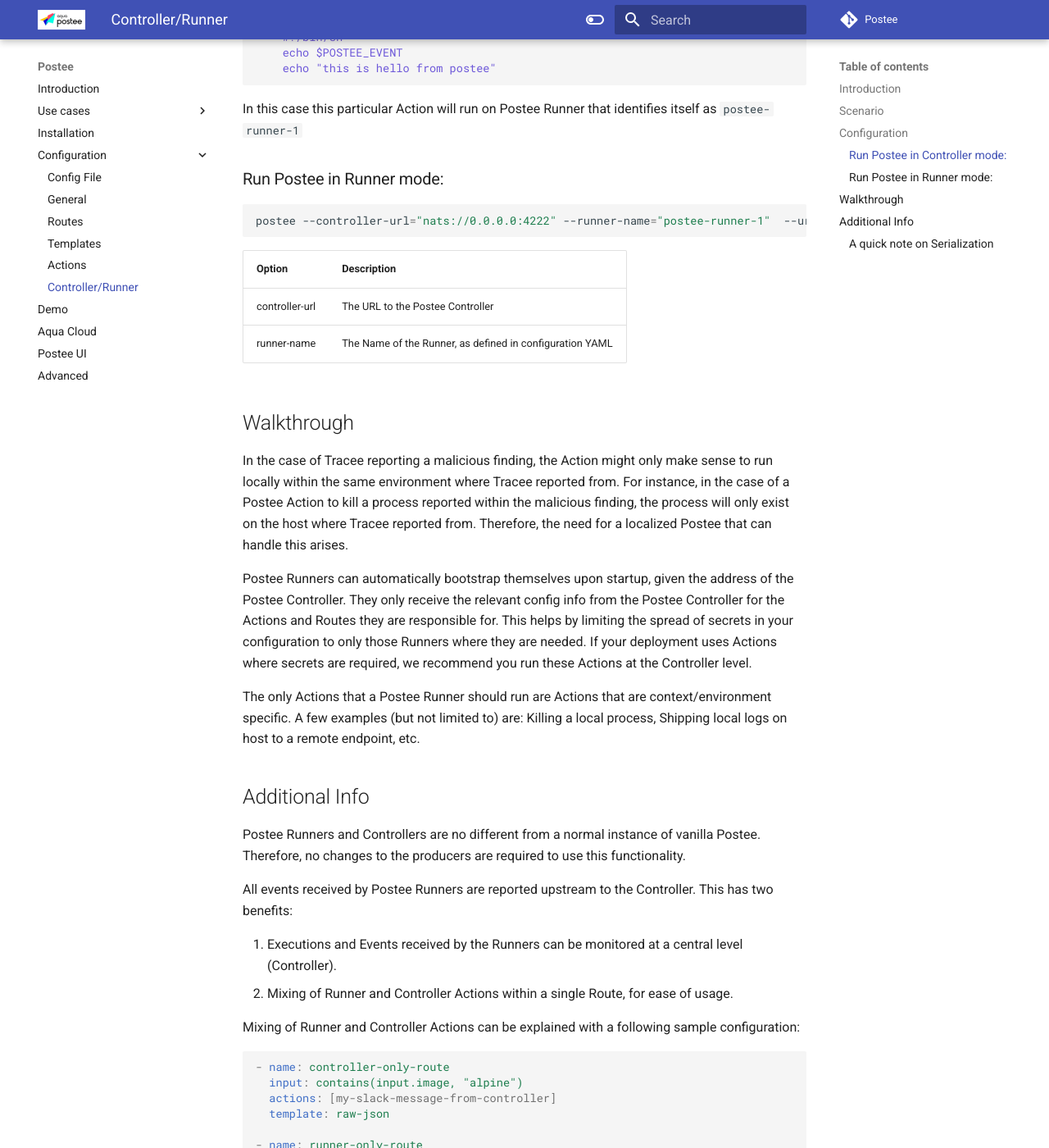
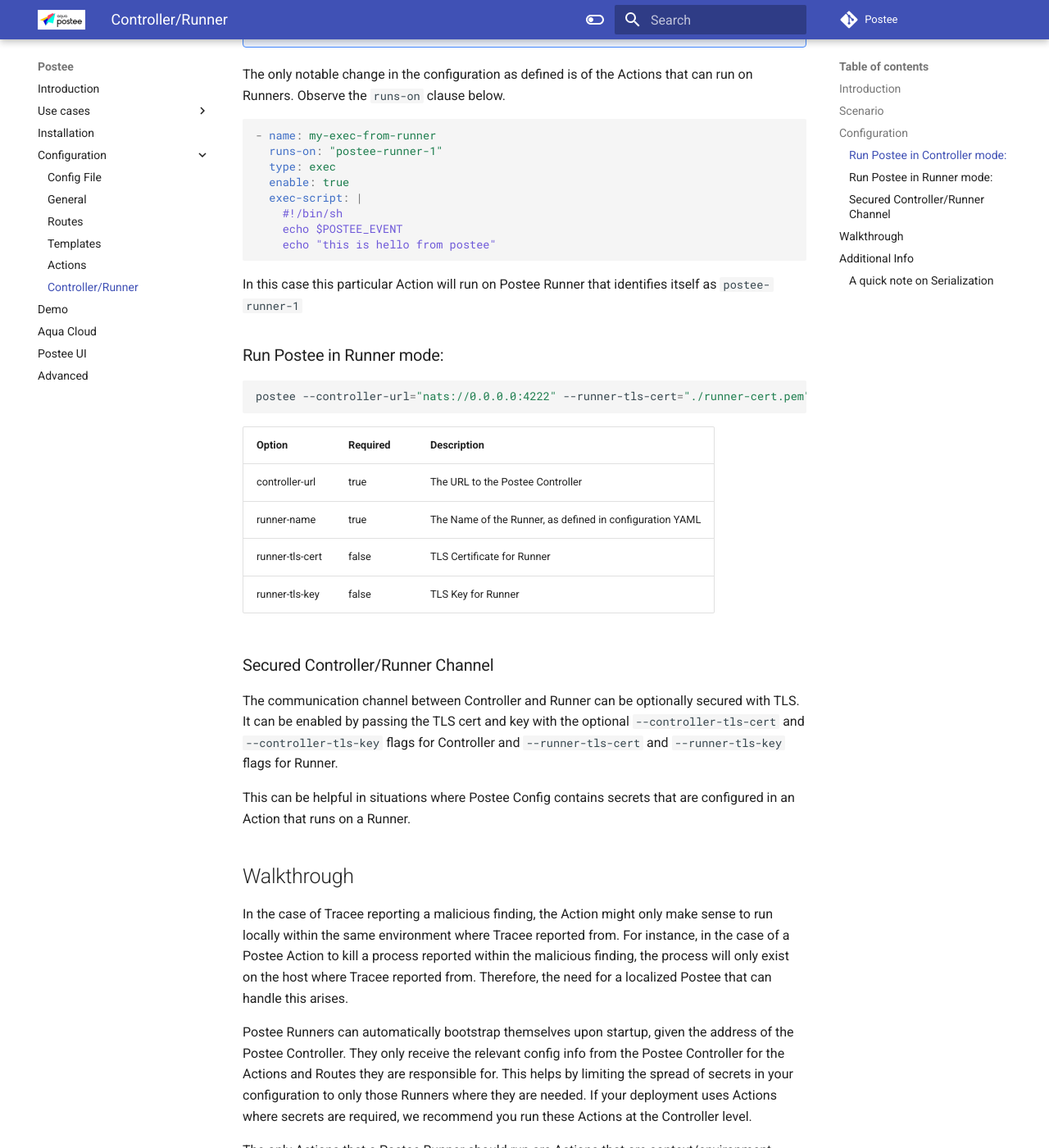
Before and after one commit to aquasecurity/postee, an MkDocs documentation site: the page built from docs/controller-runner.md, in a window 1280 px wide and 1400 px high, scrolled down 1291 px. Shown: the whole window at 82% size. Built offline with MkDocs 1.6.1 and Material for MkDocs 9.7.7, drawn with Linux system fonts in a browser that asks for light colours; comment, search, counter and statistics services are not loaded; the version menu is left out; some of the changed text lies outside the part shown.

Commit message:
docs(cr): Update documentation for controller/runner TLS usage.
Signed-off-by: Simar <simar@linux.com>

````diff
--- a/docs/controller-runner.md
+++ b/docs/controller-runner.md
@@ -13,8 +13,15 @@
 ## Configuration
 ### Run Postee in Controller mode:
 ```shell
-postee --cfgfile=./cfg-controller-runner.yaml --controller-mode
+postee --cfgfile=./cfg-controller-runner.yaml --controller-mode --controller-tls-cert="./server-cert.pem" --controller-tls-key="./server-key.pem"
 ```
+
+| Option              | Required                     | Description                          |
+|---------------------|------------------------------|--------------------------------------|
+| controller-mode     | true                         | Enable Postee to run as a Controller |
+| controller-tls-cert | false                        | TLS Certificate for Controller       |
+| controller-tls-key  | false | TLS Key for Controller               |
+
 ??? note "Example Controller/Runner Configuration"
     ```yaml
     name: Postee Controller Runner Demo
@@ -94,15 +101,21 @@
 
 ### Run Postee in Runner mode:
 ```shell
-postee --controller-url="nats://0.0.0.0:4222" --runner-name="postee-runner-1"  --url=0.0.0.0:9082 --tls=0.0.0.0:9445
+postee --controller-url="nats://0.0.0.0:4222" --runner-tls-cert="./runner-cert.pem" --runner-tls-key="./runner-key.pem" --runner-name="postee-runner-1"  --url=0.0.0.0:9082 --tls=0.0.0.0:9445
 ```
 
-| Option         | Description                                              |
-|----------------|----------------------------------------------------------|
-| controller-url | The URL to the Postee Controller                         |
-| runner-name    | The Name of the Runner, as defined in configuration YAML |
+| Option          | Required                 | Description                                              |
+|-----------------|--------------------------|----------------------------------------------------------|
+| controller-url  | true                     | The URL to the Postee Controller                         |
+| runner-name     | true                     | The Name of the Runner, as defined in configuration YAML |
+| runner-tls-cert | false                    | TLS Certificate for Runner                               |
+| runner-tls-key  | false | TLS Key for Runner                                       |
 
 
+### Secured Controller/Runner Channel
+The communication channel between Controller and Runner can be optionally secured with TLS. It can be enabled by passing the TLS cert and key with the optional `--controller-tls-cert` and `--controller-tls-key` flags for Controller and `--runner-tls-cert` and `--runner-tls-key` flags for Runner.
+
+This can be helpful in situations where Postee Config contains secrets that are configured in an Action that runs on a Runner.
 
 ## Walkthrough
 In the case of Tracee reporting a malicious finding, the Action might only make sense to run locally within the same environment where Tracee reported from. For instance, in the case of a Postee Action to kill a process reported within the malicious finding, the process will only exist on the host where Tracee reported from. Therefore, the need for a localized Postee that can handle this arises.
````
Also changed, not shown: docs/actions.md (+4 -4 lines), docs/actions/actions.md (+5 -5 lines), docs/demo.md (+3 -3 lines), docs/img/img.png (renamed from docs/actions/img.png), docs/img/img_1.png (renamed from docs/actions/img_1.png), docs/img/img_2.png (renamed from docs/actions/img_2.png), docs/img/img_3.png (renamed from docs/actions/img_3.png), docs/img/img_4.png (renamed from docs/actions/img_4.png), docs/img/img_5.png (renamed from docs/actions/img_5.png).
